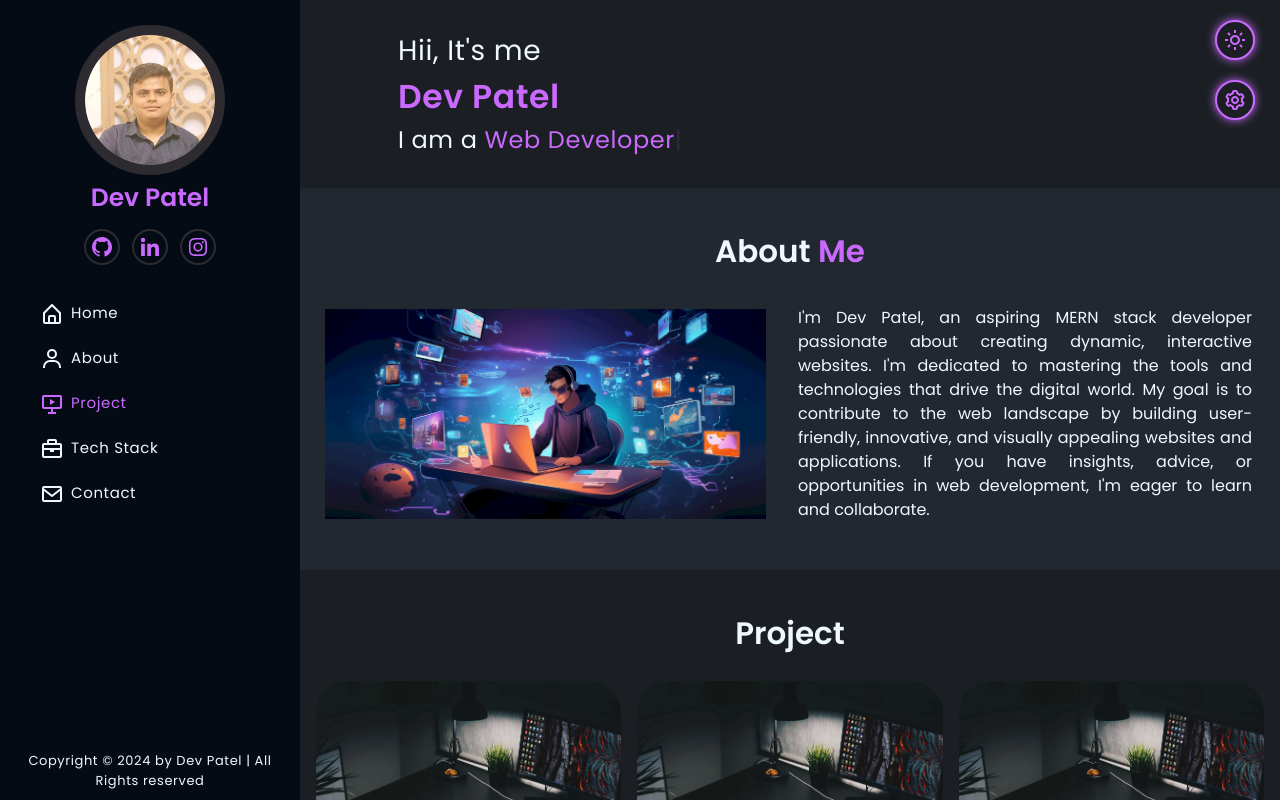
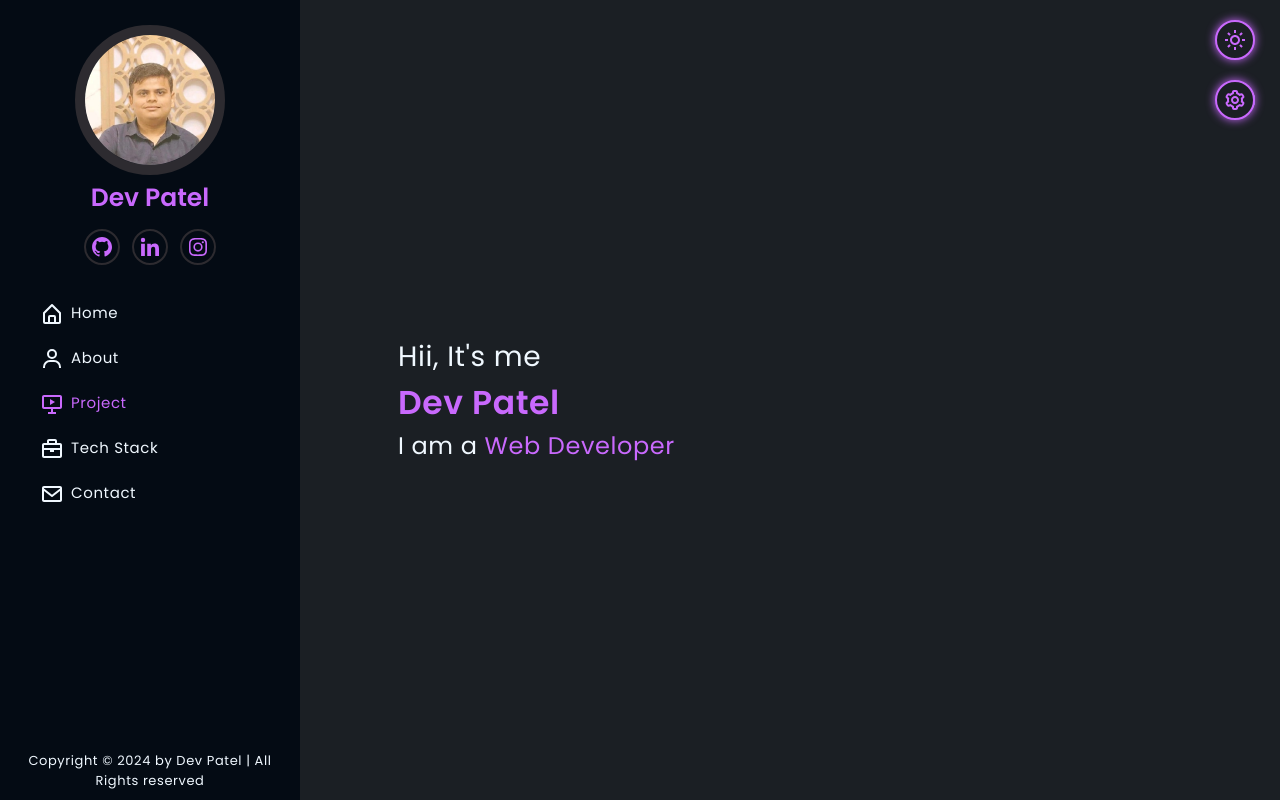
Before and after one commit to Devapatel0603/Devapatel0603.github.io, a React (Vite) app: page / in a window 1280 px wide. Shown: the top 800 px of the page. Built offline with nearby package versions, Linux system fonts and the light colour scheme.

Commit message:
Update Home.jsx

```diff
--- a/src/components/Home.jsx
+++ b/src/components/Home.jsx
@@ -5,7 +5,7 @@ const Home = () => {
     return (
         <>
             <section
-                className="home flex py-[30px] justify-between items-center max-[715px]:block w-full tracking-[0.6px] max-[715px]:pt-[100px] max-[715px]:pb-[30px]"
+                className="home min-h-[100dvh] flex py-[30px] justify-between items-center max-[715px]:block w-full tracking-[0.6px] max-[715px]:pt-[100px] max-[715px]:pb-[30px]"
                 id="home"
             >
                 <div className="hello w-[50%] pl-[10%] max-[715px]:w-[100%] max-[715px]:pl-[20%] max-[315px]:pl-[5%] max-[335px]:pl-[7%] max-[400px]:pl-[10%] max-[500px]:pl-[15%] max-[715px]:pb-[25px]">
```
